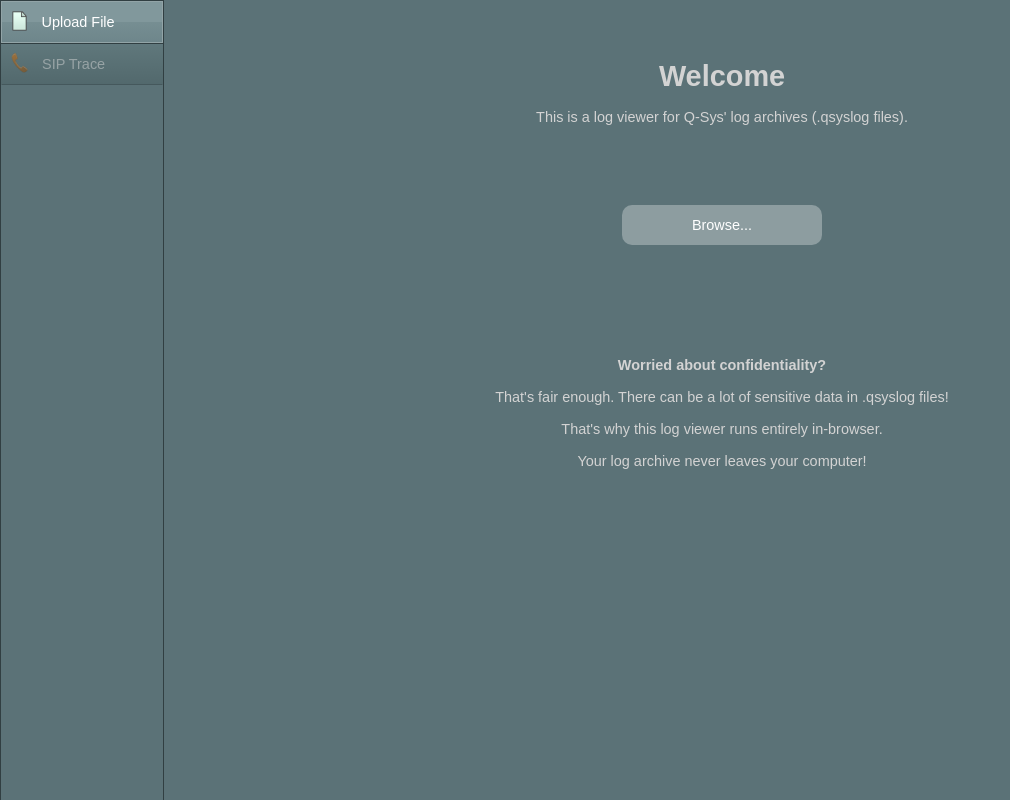
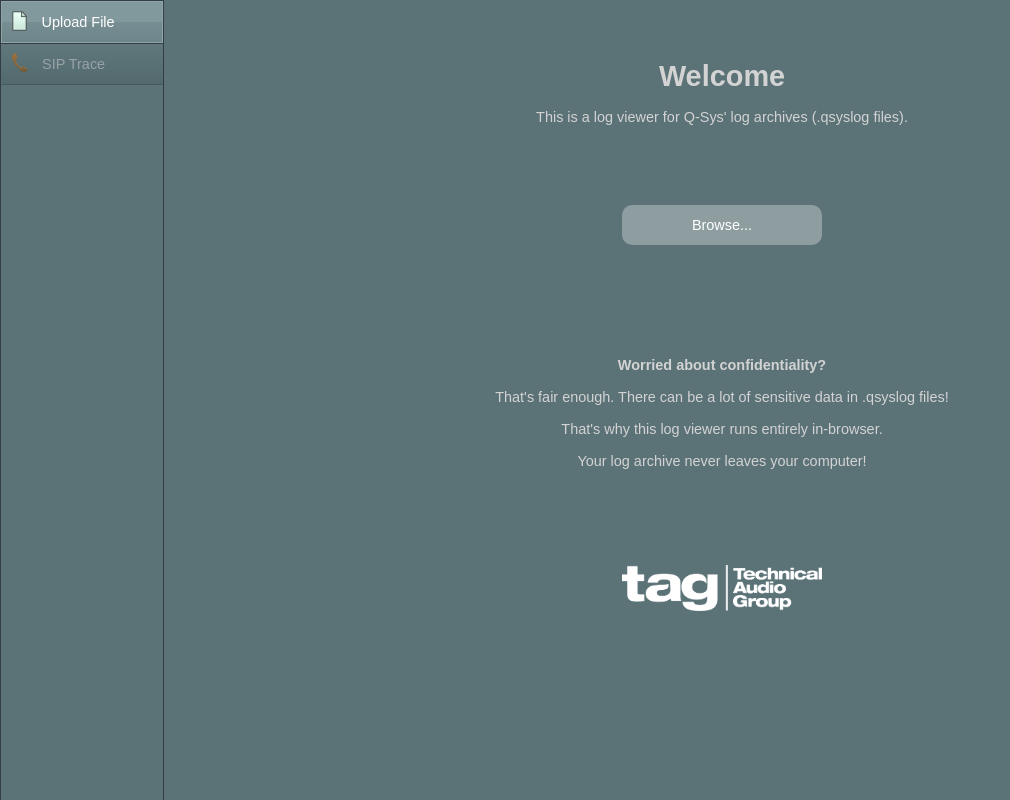
Before and after one commit to das-Heiner/qsys-log-viewer, a plain HTML site: page index.html in a window 1280 px wide. Shown: the whole page, without its empty margins (0-1010 px from the left). Drawn offline with nearby package versions, Linux system fonts and the light colour scheme; a script that the page names is missing.

Commit message:
Added TAG logo

```diff
--- a/index.html
+++ b/index.html
@@ -50,6 +50,8 @@
       <br /><br />
       <br /><br />
       <br /><br />
+      <img src="img/tag.png" width="200">
+      <br /><br />
 
     </div>
 
```
Also changed, not shown: img/tag.png (added).
